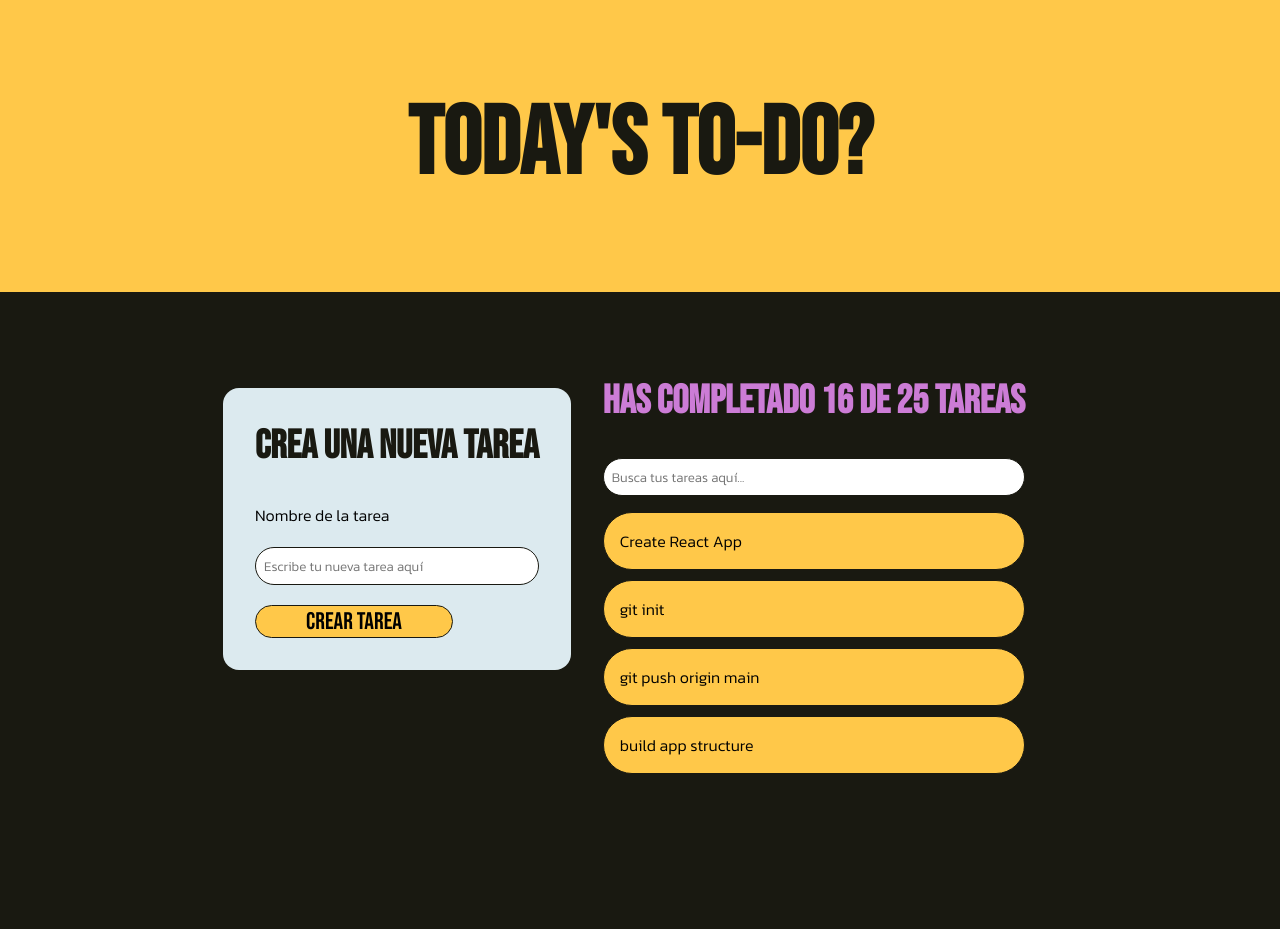
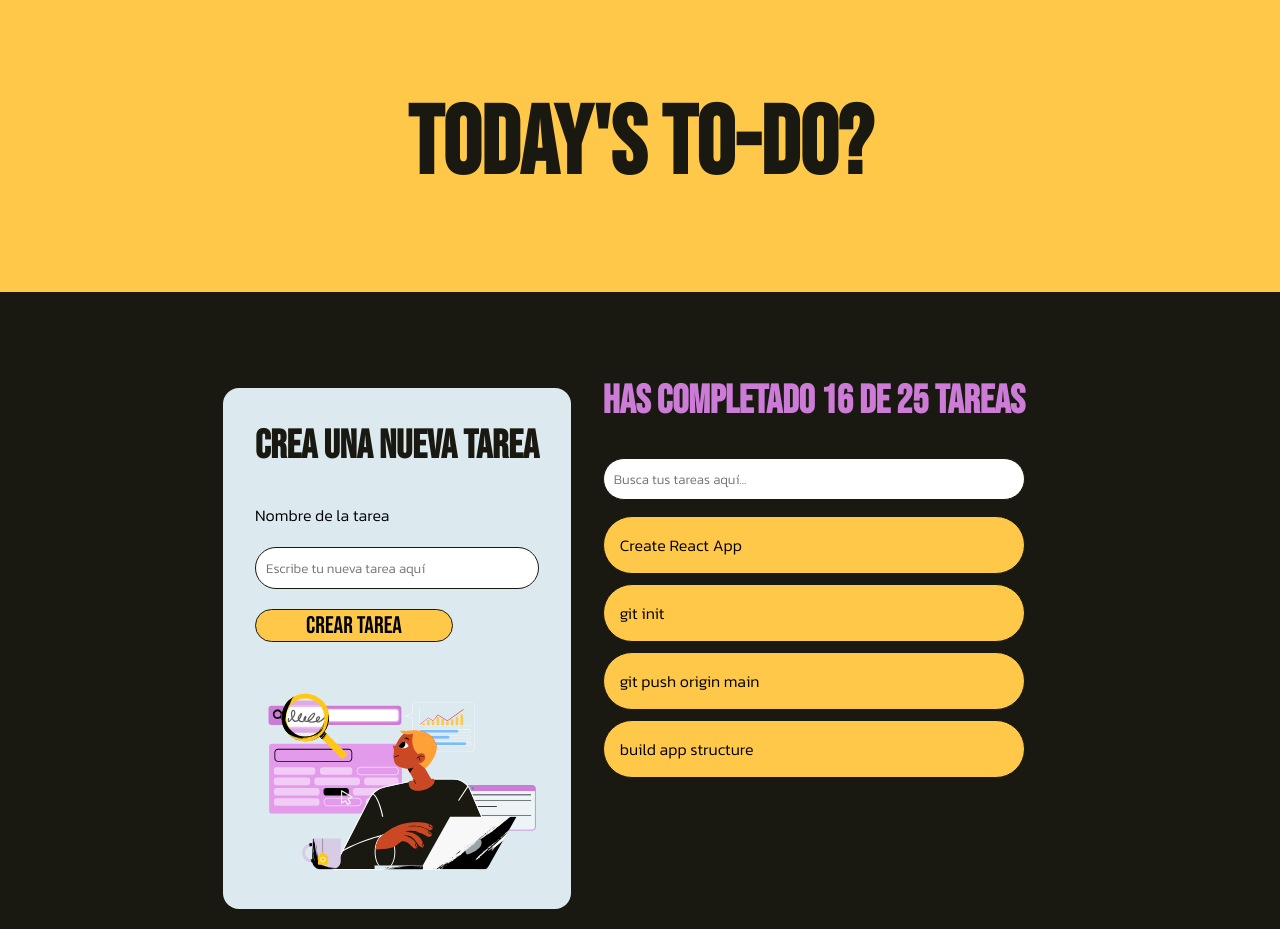
Before and after one commit to randradev/to-do-app, a React (Create React App) app: page / in a window 1280 px wide. Before the commit the page ends 842 px from the top, so only its background shows below. Built offline with nearby package versions, Linux system fonts and the light colour scheme.

Commit message:
ilustracion agregada

```diff
--- a/src/components/columnaIzquierda.css
+++ b/src/components/columnaIzquierda.css
@@ -30,7 +30,7 @@
     font-weight: 300;
     width: 100%; /* Ajusta el ancho según sea necesario */
     box-sizing: border-box; /* Asegura que el padding y el borde no afecten el ancho total */
-    padding: 8px;
+    padding: 10px;
     border-radius: 2em;
     border: 1px solid #191911;
 
@@ -46,3 +46,7 @@
     padding-left: 50px;
     padding-right: 50px;
 }
+
+.ilustracion1{
+    margin-top: 3em;
+}
--- a/src/components/columnaIzquierda.jsx
+++ b/src/components/columnaIzquierda.jsx
@@ -9,6 +9,7 @@ function ColumnaIzquierda(){
             <CreateToDoTitle />
             <CreateToDoForm />
             <CreateTodoButton />
+            <img src="ilustracion.svg" className="ilustracion1" alt="to-do-illustration"></img>
         </div>
     );
 }
```
